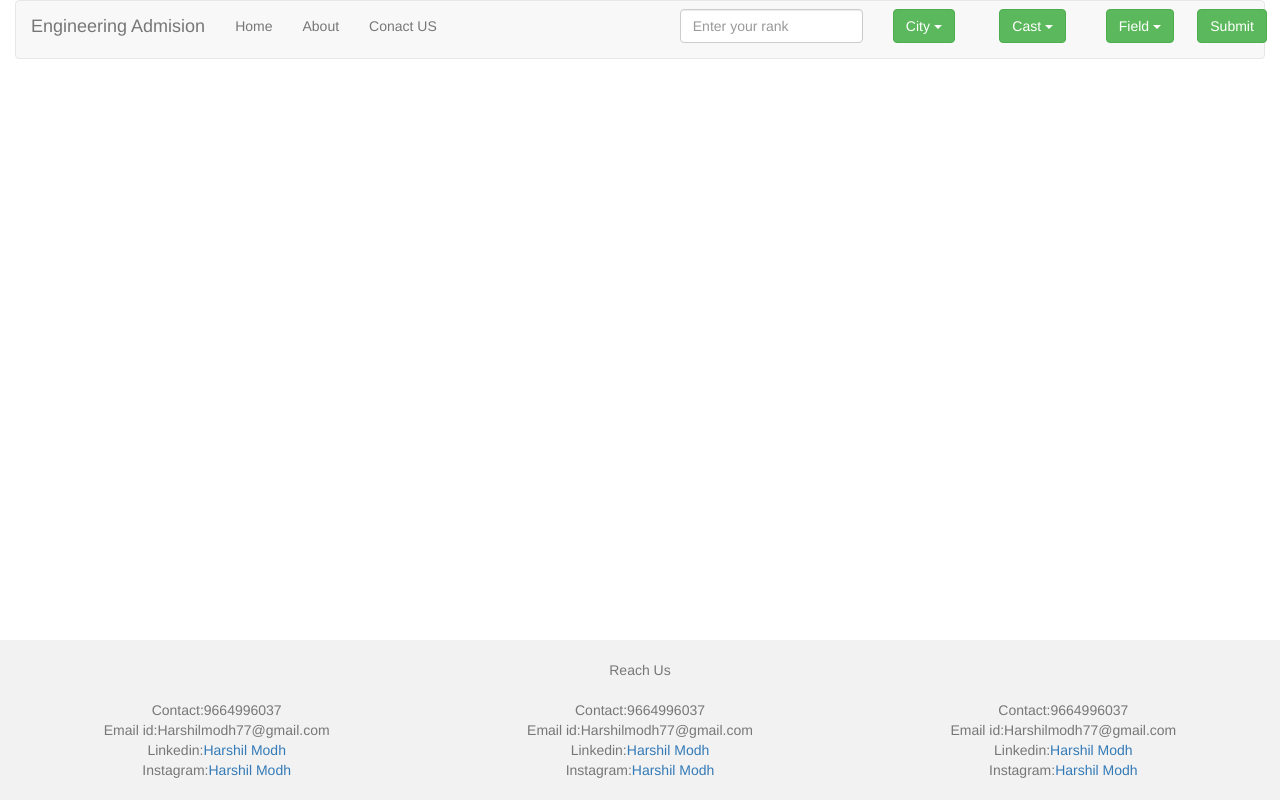
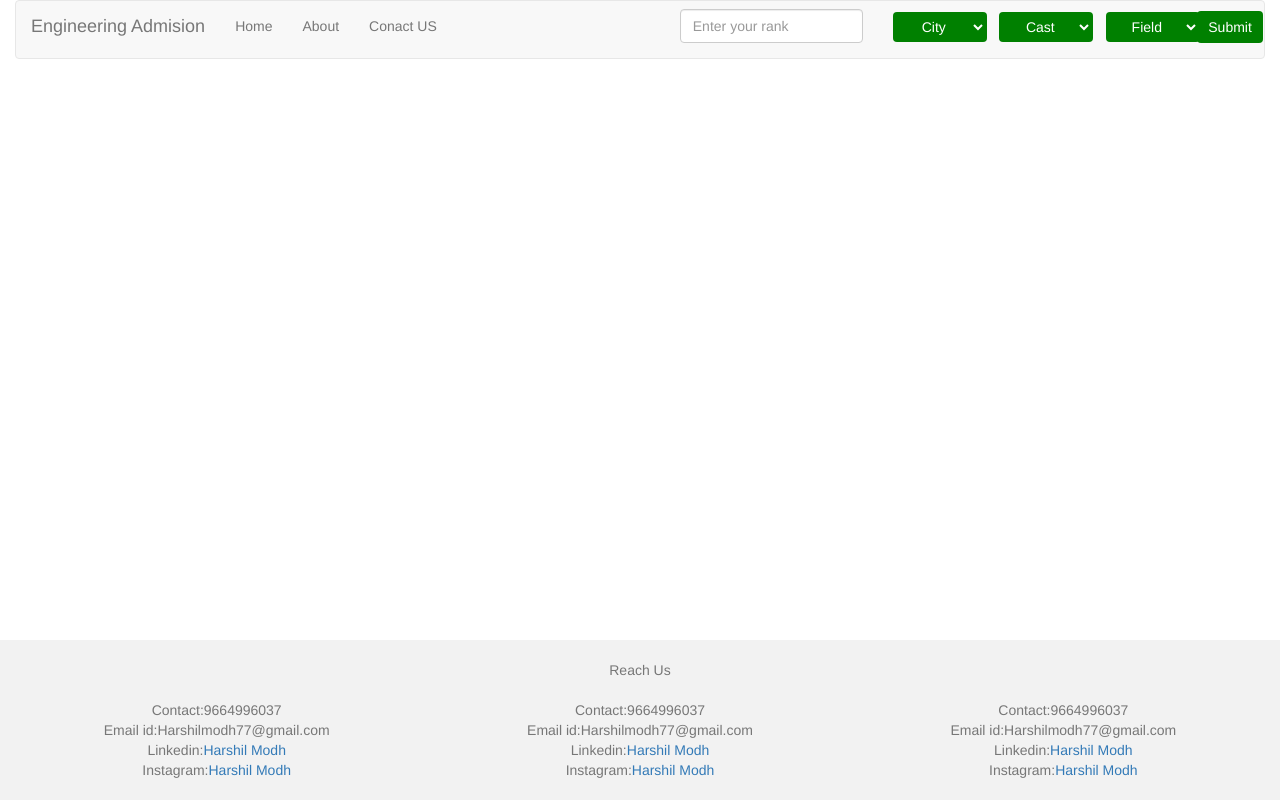
Before and after one commit to HarshilModh/Trio-project, a plain HTML site: page Trio Project/Index.html in a window 1280 px wide. Drawn offline with nearby package versions, Linux system fonts and the light colour scheme.

Commit message:
Select Done

```diff
--- a/Trio Project/Index.html
+++ b/Trio Project/Index.html
@@ -9,6 +9,55 @@
     <script src="https://ajax.googleapis.com/ajax/libs/jquery/3.5.1/jquery.min.js"></script>
     <script src="https://maxcdn.bootstrapcdn.com/bootstrap/3.4.1/js/bootstrap.min.js"></script>
 <style>
+
+
+.btn1{
+    display: inline-block;
+    margin-top: 3px;
+    font-weight: 400;
+    text-align: center;
+    white-space: nowrap;
+    vertical-align: middle;
+    -ms-touch-action: manipulation;
+    touch-action: manipulation;
+    cursor: pointer;
+    background-image: none;
+    border: 1px solid transparent;
+    padding: 5px 5px;
+    font-size: 14px;
+    line-height: 1.42857143;
+    border-radius: 4px;
+    -webkit-user-select: none;
+    -moz-user-select: none;
+    -ms-user-select: none;
+    user-select: none;
+    background-color: green;
+    color:white;
+      }
+
+
+  .btn{
+    display: inline-block;
+    margin-top: 2px;
+    font-weight: 400;
+    text-align: center;
+    white-space: nowrap;
+    vertical-align: middle;
+    -ms-touch-action: manipulation;
+    touch-action: manipulation;
+    cursor: pointer;
+    background-image: none;
+    border: 1px solid transparent;
+    padding: 5px 10px;
+    font-size: 14px;
+    line-height: 1.42857143;
+    border-radius: 4px;
+    -webkit-user-select: none;
+    -moz-user-select: none;
+    -ms-user-select: none;
+    user-select: none;
+    background-color: green;
+    color:white;}
     .footer{
         bottom: 0;
         position: absolute;
@@ -42,37 +91,29 @@
                 </div>
 
                 <div class="col-md-1">
-                 <div class="dropdown">
-                     <button class="btn btn-success dropdown-toggle" name ="city" type="button" data-toggle="dropdown">City
-                     <span class="caret"></span></button>
-                     <ul class="dropdown-menu">
-                       <li><a href="#">HTML</a></li>
-                       <li><a href="#">CSS</a></li>
-                       <li><a href="#">JavaScript</a></li>
-                     </ul>
-                   </div>
+                  <select name="cars" class=btn1 id="cars">
+                    <option value="City">City</option>
+                    <option value="saab">Saab</option>
+                    <option value="mercedes">Mercedes</option>
+                    <option value="audi">Audi</option>
+                  </select>
                 </div>
                 <div class="col-md-1">
-                 <div class="dropdown">
-                     <button class="btn btn-success dropdown-toggle" type="button" data-toggle="dropdown" name ="cast" >Cast
-                     <span class="caret"></span></button>
-                     <ul class="dropdown-menu">
-                       <li><a href="#">HTML</a></li>
-                       <li><a href="#">CSS</a></li>
-                       <li><a href="#">JavaScript</a></li>
-                     </ul>
-                   </div>
+
+                  <select name="cars" class=btn1 id="cars">
+                    <option value="volvo">Cast</option>
+                    <option value="saab">Saab</option>
+                    <option value="mercedes">Mercedes</option>
+                    <option value="audi">Audi</option>
+                  </select>
                 </div>
                 <div class="col-md-1">
-                 <div class="dropdown">
-                     <button class="btn btn-success dropdown-toggle" type="button" data-toggle="dropdown" name ="filed" >Field
-                     <span class="caret"></span></button>
-                     <ul class="dropdown-menu">
-                       <li><a href="#">HTML</a></li>
-                       <li><a href="#">CSS</a></li>
-                       <li><a href="#">JavaScript</a></li>
-                     </ul>
-                   </div>
+                  <select name="cars" class=btn1 id="cars">
+                    <option value="volvo">Field</option>
+                    <option value="saab">Saab</option>
+                    <option value="mercedes">Mercedes</option>
+                    <option value="audi">Audi</option>
+                  </select>
 
                 </div>
 
```
Also changed, not shown: 1 other file.
